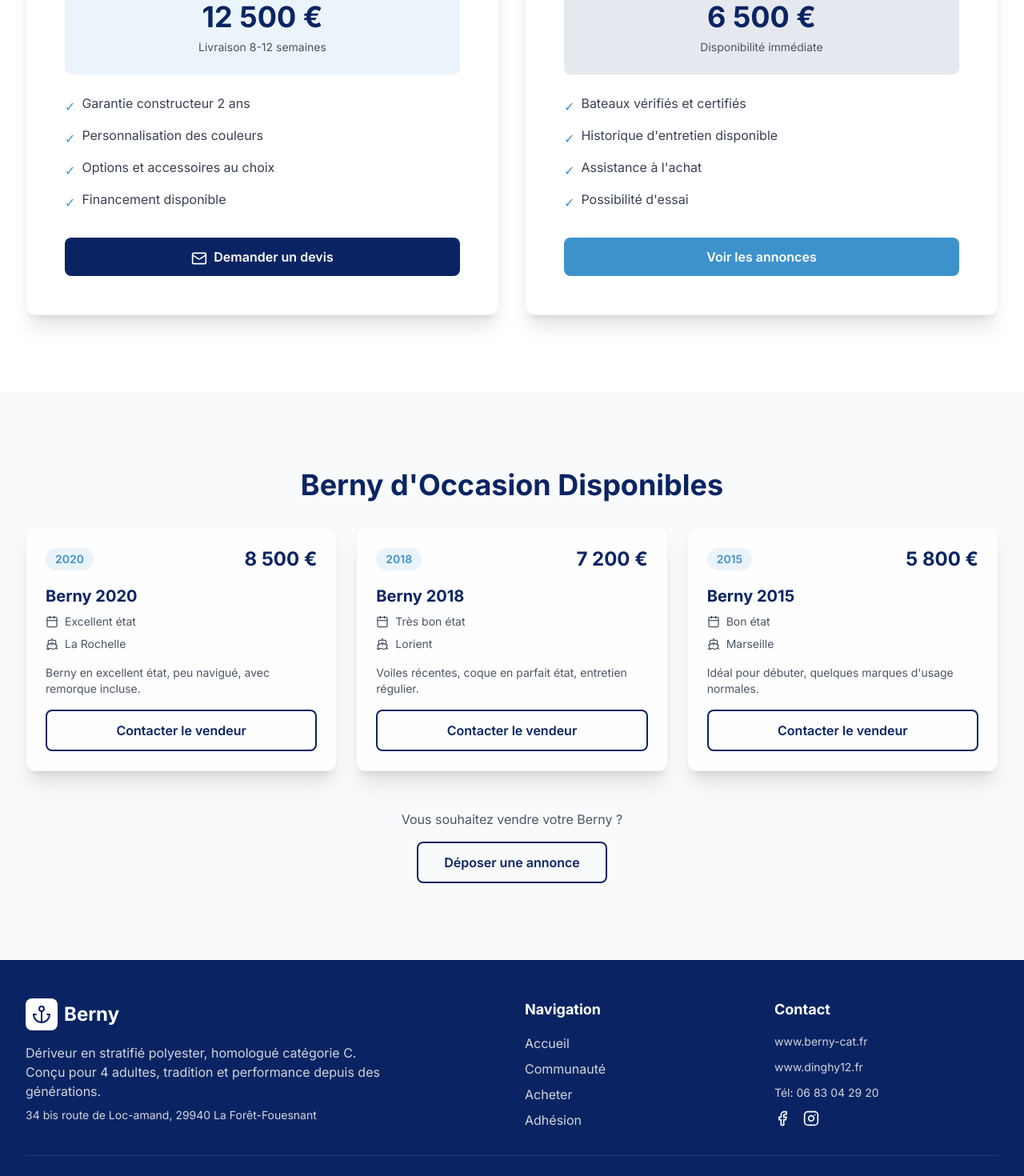
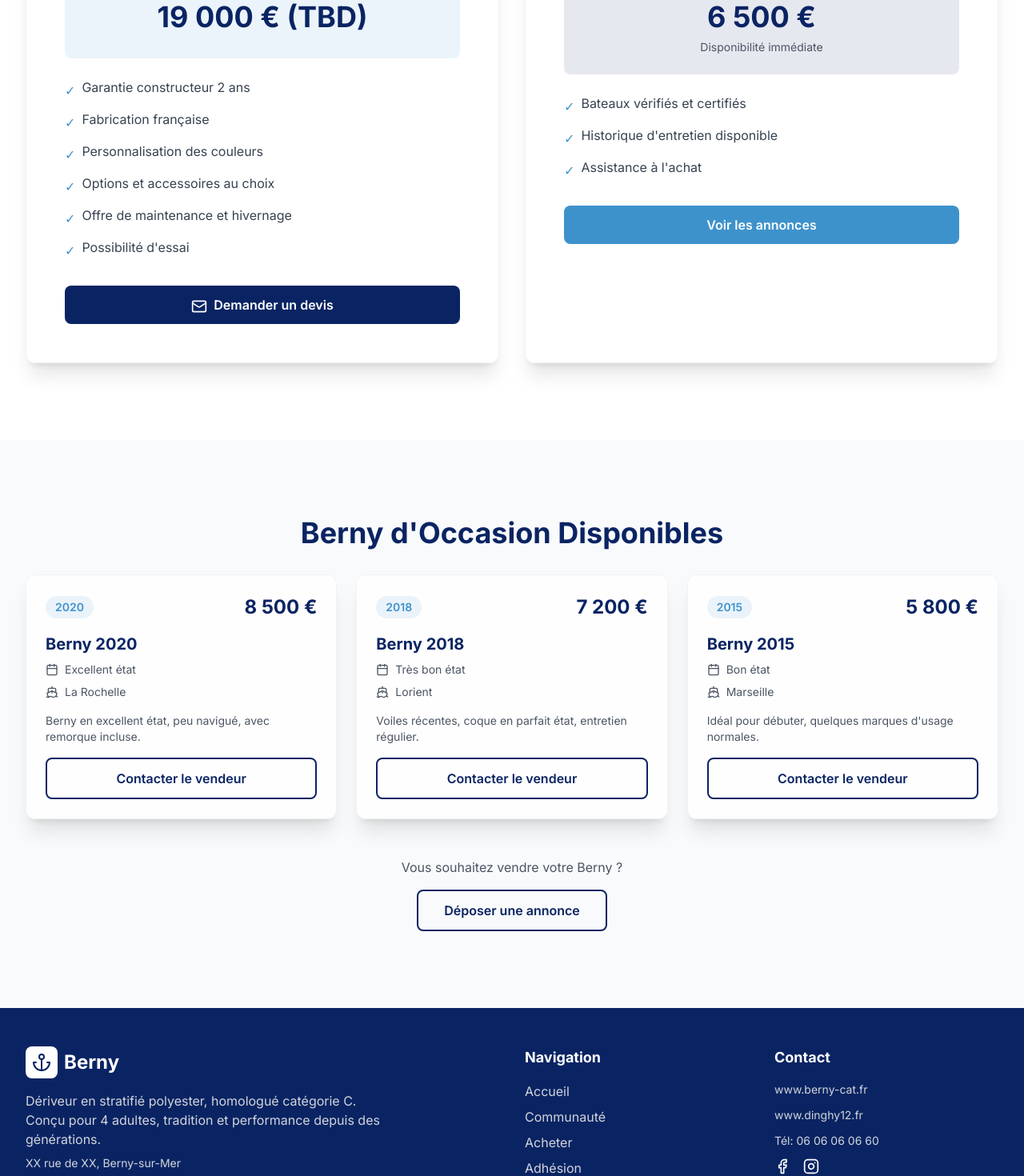
Before and after one commit to Raphistoch/Bernycat, a Next.js app: page /acheter in a window 1280 px wide. Shown: the part 820-2290 px from the top of the page at 80% size. Built offline with nearby package versions, Linux system fonts and the light colour scheme.

Commit message:
feat: update contact info and purchase page per feedback

```diff
--- a/src/app/acheter/page.tsx
+++ b/src/app/acheter/page.tsx
@@ -59,13 +59,16 @@ export default function AcheterPage() {
                             </p>
                             <div className="bg-berny-blue/10 rounded-lg p-6 mb-6">
                                 <p className="text-sm text-gray-600 mb-2">À partir de</p>
-                                <p className="text-4xl font-bold text-berny-navy mb-2">12 500 €</p>
-                                <p className="text-sm text-gray-600">Livraison 8-12 semaines</p>
+                                <p className="text-4xl font-bold text-berny-navy mb-2">19 000 € (TBD)</p>
                             </div>
                             <ul className="text-left space-y-3 mb-8">
                                 <li className="flex items-start gap-2">
                                     <span className="text-berny-blue mt-1">✓</span>
                                     <span className="text-gray-700">Garantie constructeur 2 ans</span>
+                                </li>
+                                <li className="flex items-start gap-2">
+                                    <span className="text-berny-blue mt-1">✓</span>
+                                    <span className="text-gray-700">Fabrication française</span>
                                 </li>
                                 <li className="flex items-start gap-2">
                                     <span className="text-berny-blue mt-1">✓</span>
@@ -77,7 +80,11 @@ export default function AcheterPage() {
                                 </li>
                                 <li className="flex items-start gap-2">
                                     <span className="text-berny-blue mt-1">✓</span>
-                                    <span className="text-gray-700">Financement disponible</span>
+                                    <span className="text-gray-700">Offre de maintenance et hivernage</span>
+                                </li>
+                                <li className="flex items-start gap-2">
+                                    <span className="text-berny-blue mt-1">✓</span>
+                                    <span className="text-gray-700">Possibilité d'essai</span>
                                 </li>
                             </ul>
                             <a href="mailto:vente@berny.fr">
@@ -116,10 +123,6 @@ export default function AcheterPage() {
                                 <li className="flex items-start gap-2">
                                     <span className="text-berny-blue mt-1">✓</span>
                                     <span className="text-gray-700">Assistance à l'achat</span>
-                                </li>
-                                <li className="flex items-start gap-2">
-                                    <span className="text-berny-blue mt-1">✓</span>
-                                    <span className="text-gray-700">Possibilité d'essai</span>
                                 </li>
                             </ul>
                             <a href="#occasions">
--- a/src/components/Footer.tsx
+++ b/src/components/Footer.tsx
@@ -19,7 +19,7 @@ export default function Footer() {
                             Conçu pour 4 adultes, tradition et performance depuis des générations.
                         </p>
                         <p className="text-gray-300 text-sm mt-2">
-                            34 bis route de Loc-amand, 29940 La Forêt-Fouesnant
+                            XX rue de XX, Berny-sur-Mer
                         </p>
                     </div>
 
@@ -65,7 +65,7 @@ export default function Footer() {
                                 </a>
                             </li>
                             <li className="text-gray-300 text-sm">
-                                Tél: 06 83 04 29 20
+                                Tél: 06 06 06 06 60
                             </li>
                             <li className="flex items-center gap-4 mt-4">
                                 <a
```
